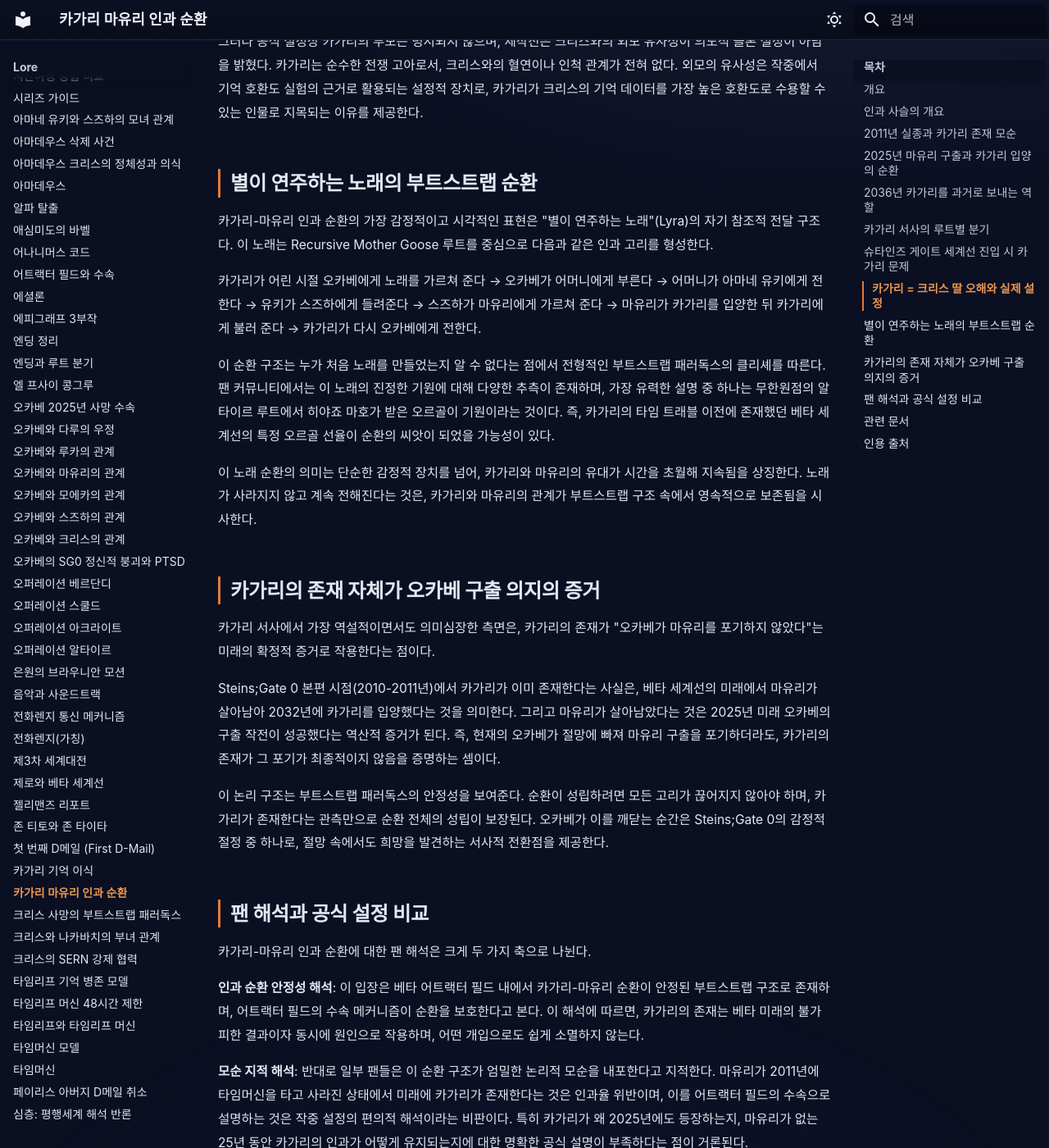
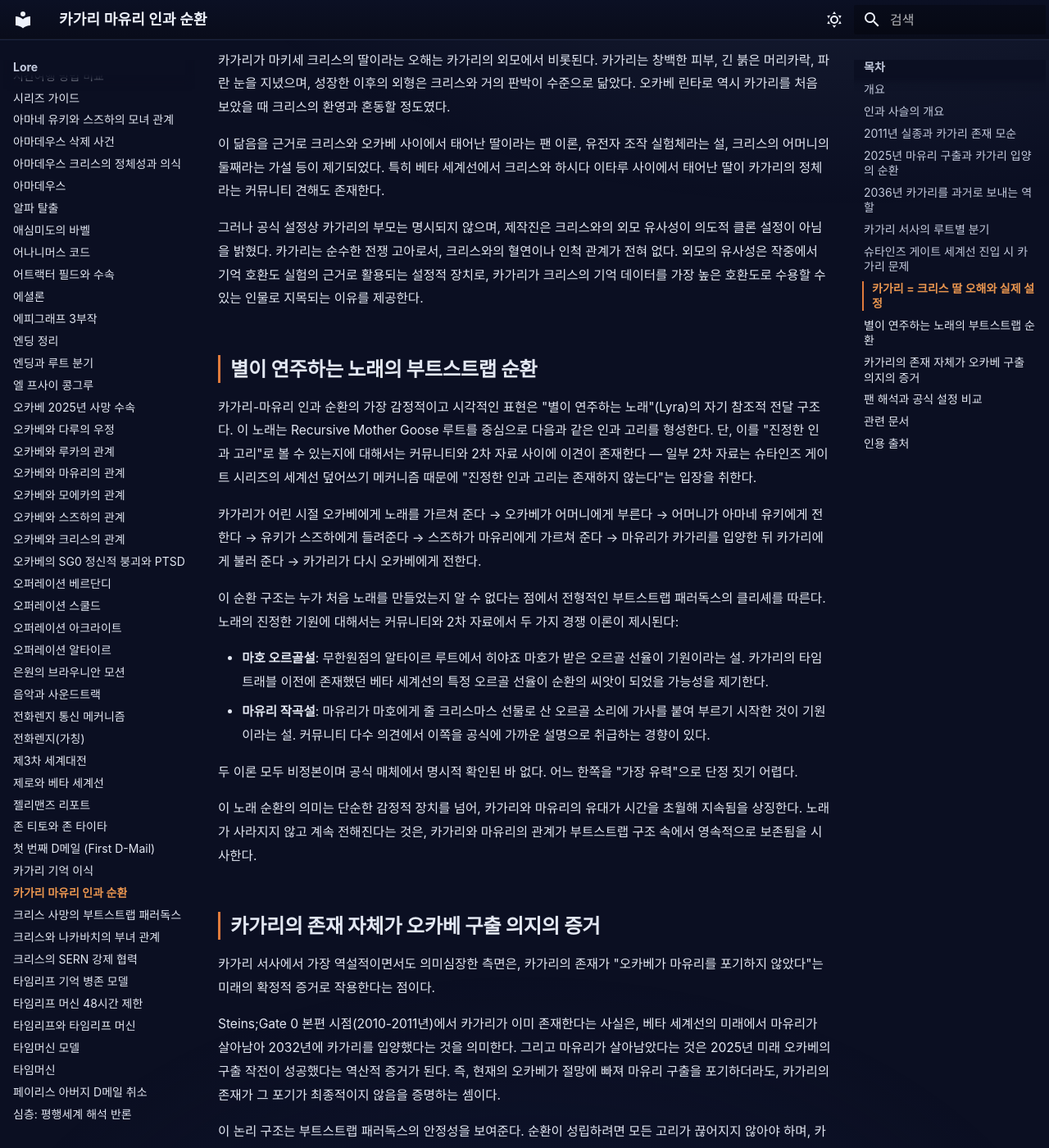
Before and after one commit to sgwiki/sgwiki.github.io, an MkDocs documentation site: the page built from wiki/lore/카가리-마유리-인과-순환.md, in a window 1280 px wide and 1400 px high, scrolled down 4765 px. Shown: the whole window at 82% size. Built offline with MkDocs 1.6.1 and Material for MkDocs 9.7.7, drawn with Linux system fonts in a browser that asks for light colours; some web fonts are replaced; some of the changed text lies outside the part shown.

Commit message:
fix(wiki): 카가리-마유리-인과-순환 — P10 8456c2a1 패치 적용

```diff
--- a/wiki/lore/카가리-마유리-인과-순환.md
+++ b/wiki/lore/카가리-마유리-인과-순환.md
@@ -22,9 +22,10 @@ description: "시이나 카가리와 시이나 마유리 사이에 형성되는
 |---|---|---|
 | 2026년 | 카가리 출생 (베타 세계선) | 제3차 세계대전 이후의 전쟁 고아 |
 | 2028년 | 마유리, 양육시설에서 카가리와 첫 만남 | PTSD 치료 시설 봉사 중 인연 형성 |
-| 2032년 | 마유리, 카가리를 공식 입양 | "카가리"라는 이름 부여, 정체성 확립 |
-| 2036년 | 카가리, 스즈하와 함께 타임머신 탑승 → 과거로 | 전쟁 격화로 인한 대피 |
-| 1998년 | 카가리, 스즈하와 이별 후 행방불명 | 세뇌 활성화, IBN 5100 파괴 |
+| 2032년 (추정)[^time1] | 마유리, 카가리를 공식 입양 | "카가리"라는 이름 부여, 정체성 확립 |
+| 2036년 | 카가리, 스즈하와 함께 타임머신 탑승 → 1975년으로 | 전쟁 격화로 인한 대피 |
+| 1975년 | 카가리, 정류지점 체류 (IBN 5100 관련 과거 개입, 커뮤니티 자료) | 3-hop 경로의 첫 번째 정류 |
+| 1998년 | 카가리, 스즈하와 이별 후 행방불명 | 레스키넨 세뇌 활성화, 이후 행방 추적 불가 |
 | 2010-2011년 | 카가리, 과거의 마유리 일행과 접촉 | Steins;Gate 0 본편 시점 |
 | 2025년 | 미래 오카베, 마유리·스즈하 구출 작전 개시 | 카가리 존재의 필수 전제 |
 
@@ -92,11 +93,16 @@ Steins;Gate 0에서 가장 자주 제기되는 정합성 의문은 "마유리가
 
 ## 별이 연주하는 노래의 부트스트랩 순환
 
-카가리-마유리 인과 순환의 가장 감정적이고 시각적인 표현은 "별이 연주하는 노래"(Lyra)의 자기 참조적 전달 구조다. 이 노래는 Recursive Mother Goose 루트를 중심으로 다음과 같은 인과 고리를 형성한다.
+카가리-마유리 인과 순환의 가장 감정적이고 시각적인 표현은 "별이 연주하는 노래"(Lyra)의 자기 참조적 전달 구조다. 이 노래는 Recursive Mother Goose 루트를 중심으로 다음과 같은 인과 고리를 형성한다. 단, 이를 "진정한 인과 고리"로 볼 수 있는지에 대해서는 커뮤니티와 2차 자료 사이에 이견이 존재한다 — 일부 2차 자료는 슈타인즈 게이트 시리즈의 세계선 덮어쓰기 메커니즘 때문에 "진정한 인과 고리는 존재하지 않는다"는 입장을 취한다.
 
 카가리가 어린 시절 오카베에게 노래를 가르쳐 준다 → 오카베가 어머니에게 부른다 → 어머니가 아마네 유키에게 전한다 → 유키가 스즈하에게 들려준다 → 스즈하가 마유리에게 가르쳐 준다 → 마유리가 카가리를 입양한 뒤 카가리에게 불러 준다 → 카가리가 다시 오카베에게 전한다.
 
-이 순환 구조는 누가 처음 노래를 만들었는지 알 수 없다는 점에서 전형적인 부트스트랩 패러독스의 클리셰를 따른다. 팬 커뮤니티에서는 이 노래의 진정한 기원에 대해 다양한 추측이 존재하며, 가장 유력한 설명 중 하나는 무한원점의 알타이르 루트에서 히야죠 마호가 받은 오르골이 기원이라는 것이다. 즉, 카가리의 타임 트래블 이전에 존재했던 베타 세계선의 특정 오르골 선율이 순환의 씨앗이 되었을 가능성이 있다.
+이 순환 구조는 누가 처음 노래를 만들었는지 알 수 없다는 점에서 전형적인 부트스트랩 패러독스의 클리셰를 따른다. 노래의 진정한 기원에 대해서는 커뮤니티와 2차 자료에서 두 가지 경쟁 이론이 제시된다:
+
+- **마호 오르골설**: 무한원점의 알타이르 루트에서 히야죠 마호가 받은 오르골 선율이 기원이라는 설. 카가리의 타임 트래블 이전에 존재했던 베타 세계선의 특정 오르골 선율이 순환의 씨앗이 되었을 가능성을 제기한다.
+- **마유리 작곡설**: 마유리가 마호에게 줄 크리스마스 선물로 산 오르골 소리에 가사를 붙여 부르기 시작한 것이 기원이라는 설. 커뮤니티 다수 의견에서 이쪽을 공식에 가까운 설명으로 취급하는 경향이 있다.
+
+두 이론 모두 비정본이며 공식 매체에서 명시적 확인된 바 없다. 어느 한쪽을 "가장 유력"으로 단정 짓기 어렵다.
 
 이 노래 순환의 의미는 단순한 감정적 장치를 넘어, 카가리와 마유리의 유대가 시간을 초월해 지속됨을 상징한다. 노래가 사라지지 않고 계속 전해진다는 것은, 카가리와 마유리의 관계가 부트스트랩 구조 속에서 영속적으로 보존됨을 시사한다.
 
@@ -134,3 +140,4 @@ Steins;Gate 0 본편 시점(2010-2011년)에서 카가리가 이미 존재한다
 [^2]: [The Mechanics of Steins;Gate v1.0.3](../근거자료/비공식/mechanics-of-steins-gate/ch3.md), §3.1.2 — 카가리 관련 베타 어트랙터 필드 인과 구조 분석.
 [^3]: [The Mechanics of Steins;Gate v1.0.3](../근거자료/비공식/mechanics-of-steins-gate/ch2.md), §2.4.1 — 부트스트랩 패러독스의 정의와 슈타인즈 게이트 세계선에서의 함의.
 [^4]: 『Steins;Gate 0』「탄성한계의 리코그나이즈」 — 2036년 오카베 각성과 수천 번의 타임리프, 기억 데이터 저장 독백 발췌.
+[^time1]: 2032년 입양 연도는 게임 정본에 직접 명시되어 있지 않으며, 커뮤니티 자료와 2차 사전에서 "2036년 탑승 당시 10세" 진술에서 역산한 추정치다. 입양 사실 자체는 확인되었으나, 연도 정밀도는 커뮤니티 수준의 합의에 기반한다.
```
